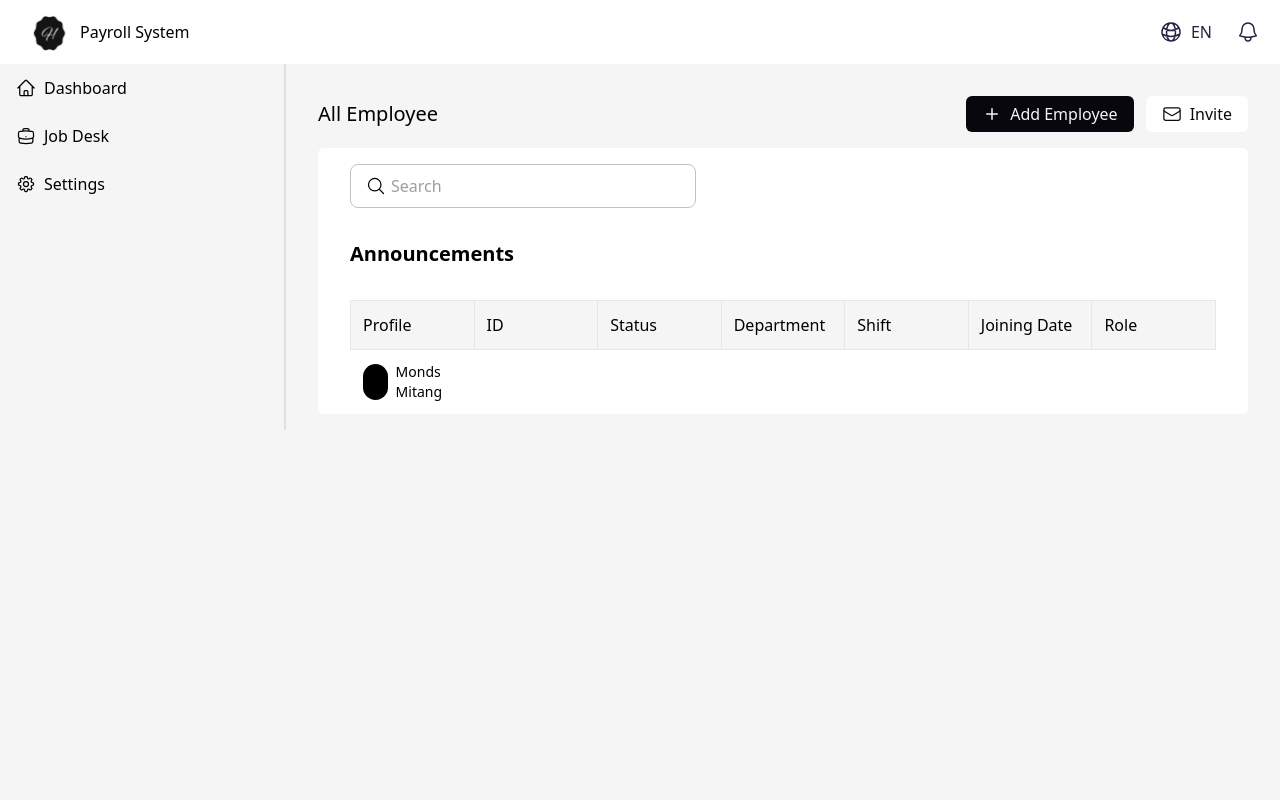
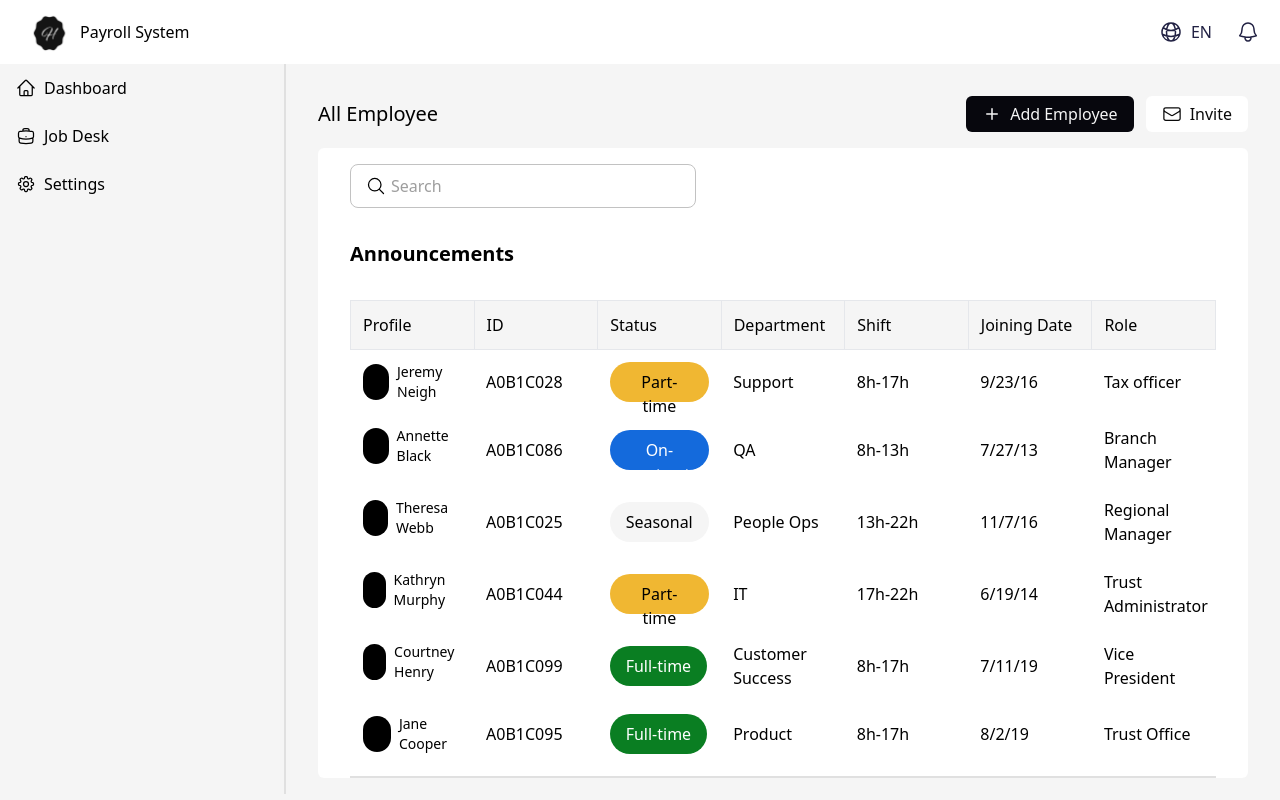
Before and after one commit to xdjeremy/holistic-payroll-system, a Next.js app: page /admin/all-employees in a window 1280 px wide. Built offline with nearby package versions, Linux system fonts and the light colour scheme; no server answers; what pocketbase would draw is missing.

Commit message:
add all employees page

```diff
--- a/components/admin/all-employees/all-employees.page.tsx
+++ b/components/admin/all-employees/all-employees.page.tsx
@@ -30,6 +30,8 @@ const AllEmployeesPage:FC = () => {
                   Announcements
               </div>
               <EmployeesTable/>
+              <div className={"border border-[#E0E0E0] border-t-3 mt-2.5"}></div>
+
 
           </div>
       </>
--- a/components/admin/all-employees/employees.table.items.tsx
+++ b/components/admin/all-employees/employees.table.items.tsx
@@ -1,12 +1,41 @@
-import React from "react";
+import React, {FC} from "react";
 
-const EmployeesTableItems = () => {
+interface Props {
+    name: string
+    id: string
+    status: string
+    dept: string
+    shift: string
+    date: string
+    role: string
+}
+const EmployeesTableItems: FC<Props> = ({name, id, status, dept, shift, date, role}) => {
+    const renderTab = () => {
+        switch (status) {
+            case "Part-time":
+                return "h-10 w-fit rounded-full bg-[#F0B732] px-4 py-2 text-center font-medium"
+            case "On-contract":
+                return "h-10 w-fit rounded-full bg-[#146ADC] px-4 py-2 text-white text-center font-medium"
+            case "Full-time":
+                return "h-10 w-fit rounded-full bg-[#0A7E22] px-4 py-2 text-white text-center font-medium"
+            case "Seasonal":
+                return "h-10 w-fit rounded-full bg-[#F5F5F5] px-4 py-2 text-black text-center font-medium"
+        }
+    }
     return (
       <tr>
-      <td className={"flex flex-row p-3 items-center gap-2"}>
+        <td className={"flex flex-row items-center gap-2 p-3"}>
           <div className={"h-9 w-9 rounded-full bg-black"}></div>
-          <div className={"font-normal text-sm text-black"}>Monds Mitang</div>
+          <div className={"text-sm font-normal text-black"}>{name}</div>
         </td>
+        <td className={"gap-2 p-3"}>{id}</td>
+        <td className={"gap-2 p-3"}>
+          <div className={renderTab()}>{status}</div>
+        </td>
+        <td className={"gap-2 p-3"}>{dept}</td>
+        <td className={"gap-2 p-3"}>{shift}</td>
+        <td className={"gap-2 p-3"}>{date}</td>
+        <td className={"gap-2 p-3"}>{role}</td>
       </tr>
     );
 };
--- a/components/admin/all-employees/employees.table.tsx
+++ b/components/admin/all-employees/employees.table.tsx
@@ -30,7 +30,12 @@ const EmployeesTable = () => {
         </tr>
       </thead>
       <tbody>
-      <EmployeesTableItems/>
+      <EmployeesTableItems name={'Jeremy Neigh'} id={'A0B1C028'} status={'Part-time'} dept={'Support'} shift={'8h-17h'} date={'9/23/16'} role={'Tax officer'}/>
+      <EmployeesTableItems name={'Annette Black'} id={'A0B1C086'} status={'On-contract'} dept={'QA'} shift={'8h-13h'} date={'7/27/13'} role={'Branch Manager'}/>
+      <EmployeesTableItems name={'Theresa Webb'} id={'A0B1C025'} status={'Seasonal'} dept={'People Ops'} shift={'13h-22h'} date={'11/7/16'} role={'Regional Manager'}/>
+      <EmployeesTableItems name={'Kathryn Murphy'} id={'A0B1C044'} status={'Part-time'} dept={'IT'} shift={'17h-22h'} date={'6/19/14'} role={'Trust Administrator'}/>
+      <EmployeesTableItems name={'Courtney Henry'} id={'A0B1C099'} status={'Full-time'} dept={'Customer Success'} shift={'8h-17h'} date={'7/11/19'} role={'Vice President'}/>
+      <EmployeesTableItems name={'Jane Cooper'} id={'A0B1C095'} status={'Full-time'} dept={'Product'} shift={'8h-17h'} date={'8/2/19'} role={'Trust Office'}/>
       </tbody>
     </table>
   );
--- a/components/admin/all-employees/search-bar.tsx
+++ b/components/admin/all-employees/search-bar.tsx
@@ -4,11 +4,12 @@ import {MagnifyingGlassIcon} from "@heroicons/react/24/outline";
 const SearchBar = () => {
     return (
       <div className={"relative"}>
-        <label className={"absolute top-3 left-4"}>
+        <label htmlFor={'search'} className={"absolute top-3 left-4"}>
             <MagnifyingGlassIcon className={"h-5 w-5"}/>
         </label>
             <input
               type="search"
+              id={'search'}
               name="search"
               className="w-2/5 h-11 rounded-lg border border-[#C2C2C2] bg-white px-10 py-4 placeholder:text-[#9E9E9E]"
               placeholder="Search"
```
Lines whose indentation alone changed are shown as unchanged.
